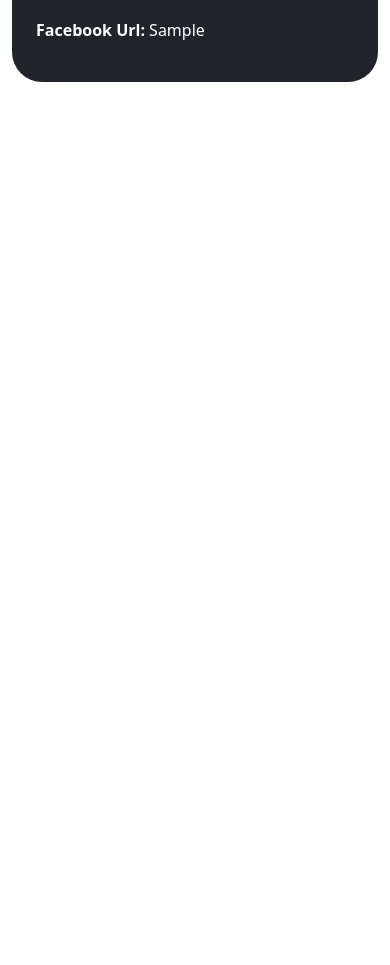
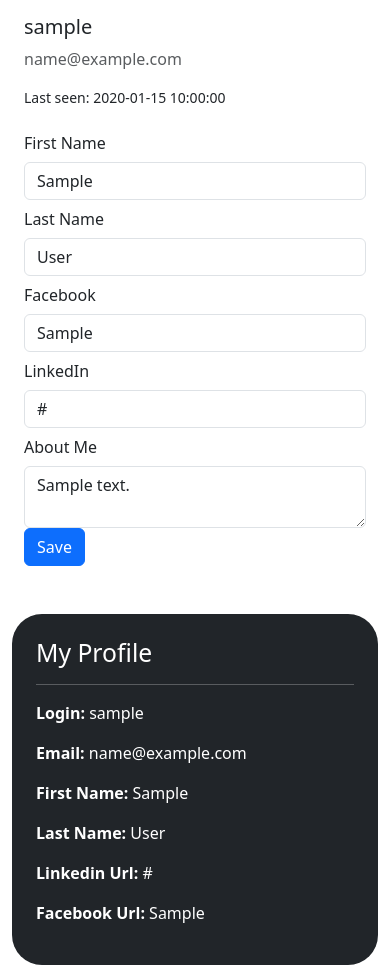
Before and after one commit to ignorento/social-network, a Flask app: a page that uses app/templates/user/profile.html in a window 390 px wide. Shown: the part 373-1338 px from the top of the page. Before the commit the page ends 455 px from the top, so only its background shows below. Run offline with Flask 3, Linux system fonts and the light colour scheme; a user stored in the database is signed in; tables that the repository leaves empty hold one stand-in row (values such as "Sample post"); some libraries are stand-ins or nearby versions.

Commit message:
upgrade profile

```diff
--- a/app/templates/user/profile.html
+++ b/app/templates/user/profile.html
@@ -1,6 +1,73 @@
 {% extends "base.html" %}
 
 {% block content %}
+
+<div class="container">
+        <h1 class="mb-4">Profile</h1>
+        <div class="row">
+            <div class="col-md-4">
+                <img src="{{ user.avatar(128) }}" class="img-thumbnail mb-3" alt="">
+                <div>
+                    <h5>{{ user.username }}</h5>
+                    <p class="text-muted">{{ user.email }}</p>
+                </div>
+                 <p class="small">Last seen: {{ user.profile.last_seen.strftime('%Y-%m-%d %H:%M:%S') }}</p>
+            </div>
+            <div class="col-md-8">
+                {% if user == current_user %}
+                <form method="post" action="{{ url_for('user.profile', username=user.username) }}">
+                    {{ form.csrf_token }}
+                    <div class="form-group row">
+                        <label for="inputFirstName" class="col-sm-2 col-form-label">First Name</label>
+                        <div class="col-sm-10">
+                            {{ form.first_name(class="form-control", id="inputFirstName") }}
+                            {% for error in form.first_name.errors %}
+                                <div class="alert alert-danger">{{ error }}</div>
+                            {% endfor %}
+                        </div>
+                    </div>
+                    <div class="form-group row">
+                        <label for="inputLastName" class="col-sm-2 col-form-label">Last Name</label>
+                        <div class="col-sm-10">
+                            {{ form.last_name(class="form-control", id="inputLastName") }}
+                            {% for error in form.last_name.errors %}
+                                <div class="alert alert-danger">{{ error }}</div>
+                            {% endfor %}
+                        </div>
+                    </div>
+                    <div class="form-group row">
+                        <label for="inputFacebook" class="col-sm-2 col-form-label">Facebook</label>
+                        <div class="col-sm-10">
+                            {{ form.facebook(class="form-control", id="inputFacebook") }}
+                            {% for error in form.facebook.errors %}
+                                <div class="alert alert-danger">{{ error }}</div>
+                            {% endfor %}
+                        </div>
+                    </div>
+                    <div class="form-group row">
+                        <label for="inputLinkedin" class="col-sm-2 col-form-label">LinkedIn</label>
+                        <div class="col-sm-10">
+                            {{ form.linkedin(class="form-control", id="inputLinkedin") }}
+                            {% for error in form.linkedin.errors %}
+                                <div class="alert alert-danger">{{ error }}</div>
+                            {% endfor %}
+                        </div>
+                    </div>
+                    <div class="form-group row">
+                        <label for="inputBio" class="col-sm-2 col-form-label">About Me</label>
+                        <div class="col-sm-10">
+                            {{ form.bio(class="form-control", id="inputBio") }}
+                            {% for error in form.bio.errors %}
+                                <div class="alert alert-danger">{{ error }}</div>
+                            {% endfor %}
+                        </div>
+                    </div>
+                    <button type="submit" class="btn btn-primary">Save</button>
+                </form>
+                {% endif %}
+            </div>
+        </div>
+    </div>
 
 <html>
 <head>
```
